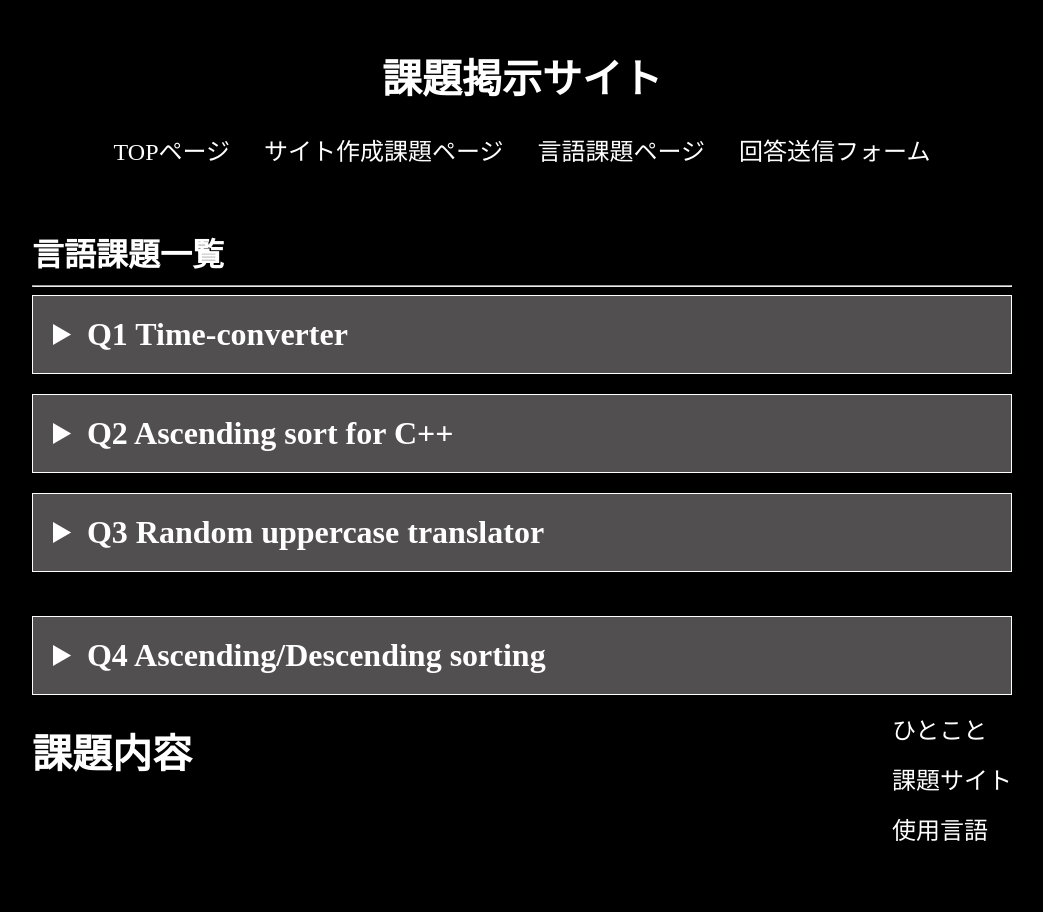
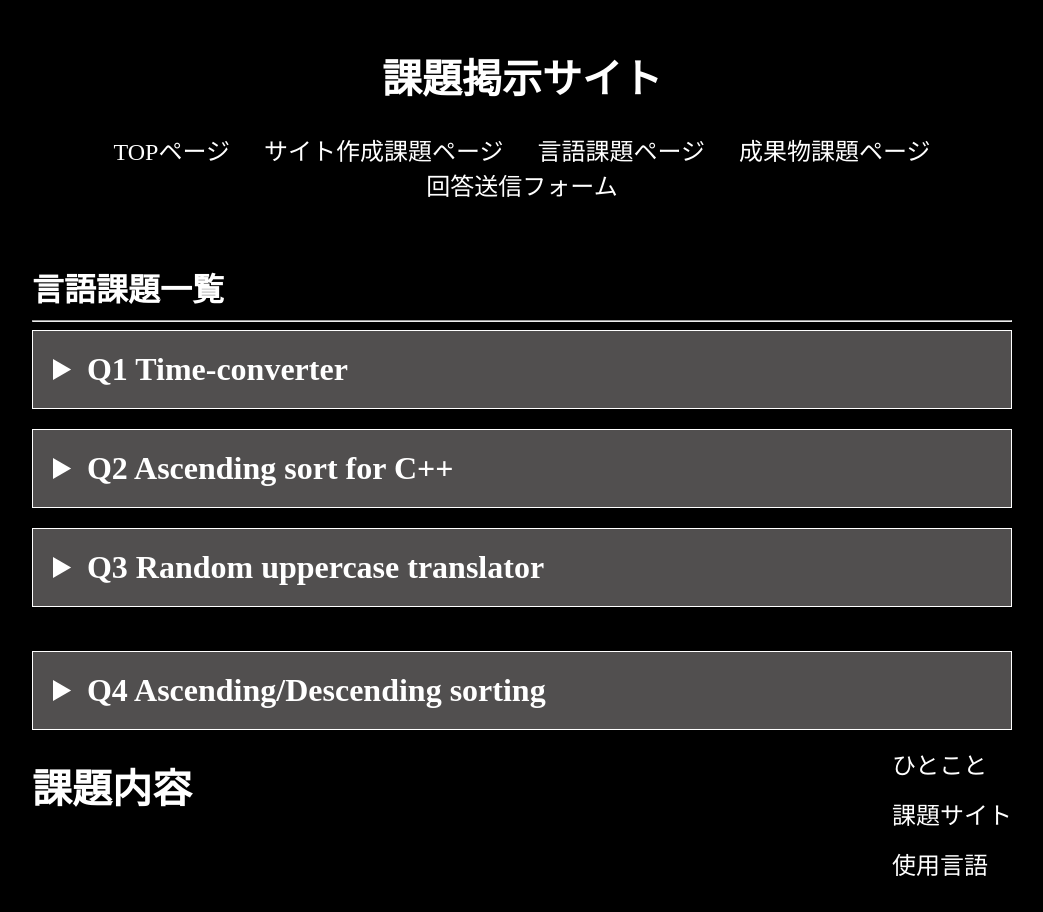
Before and after one commit to Tukigase/kadaisite, a plain HTML site: page lang-kadai/index.html in a window 1280 px wide. Shown: the whole page, without its empty margins (118-1161 px from the left). Before the commit the page ends 877 px from the top, so only its background shows below. Drawn offline with Linux system fonts and the light colour scheme.

Commit message:
Update index.html

```diff
--- a/lang-kadai/index.html
+++ b/lang-kadai/index.html
@@ -14,6 +14,7 @@
             <li><a href="../index.html">TOPページ</a></li>
             <li><a href="../site-kadai/index.html">サイト作成課題ページ</a></li>
             <li><a href="../lang-kadai/index.html">言語課題ページ</a></li>
+            <li><a href="../deliverables-kadai/index.html">成果物課題ページ</a></li>
             <li><a href="https://forms.gle/PMMJcePmrQspwtLU6">回答送信フォーム</a></li>
         </ul>
     </header>
```
